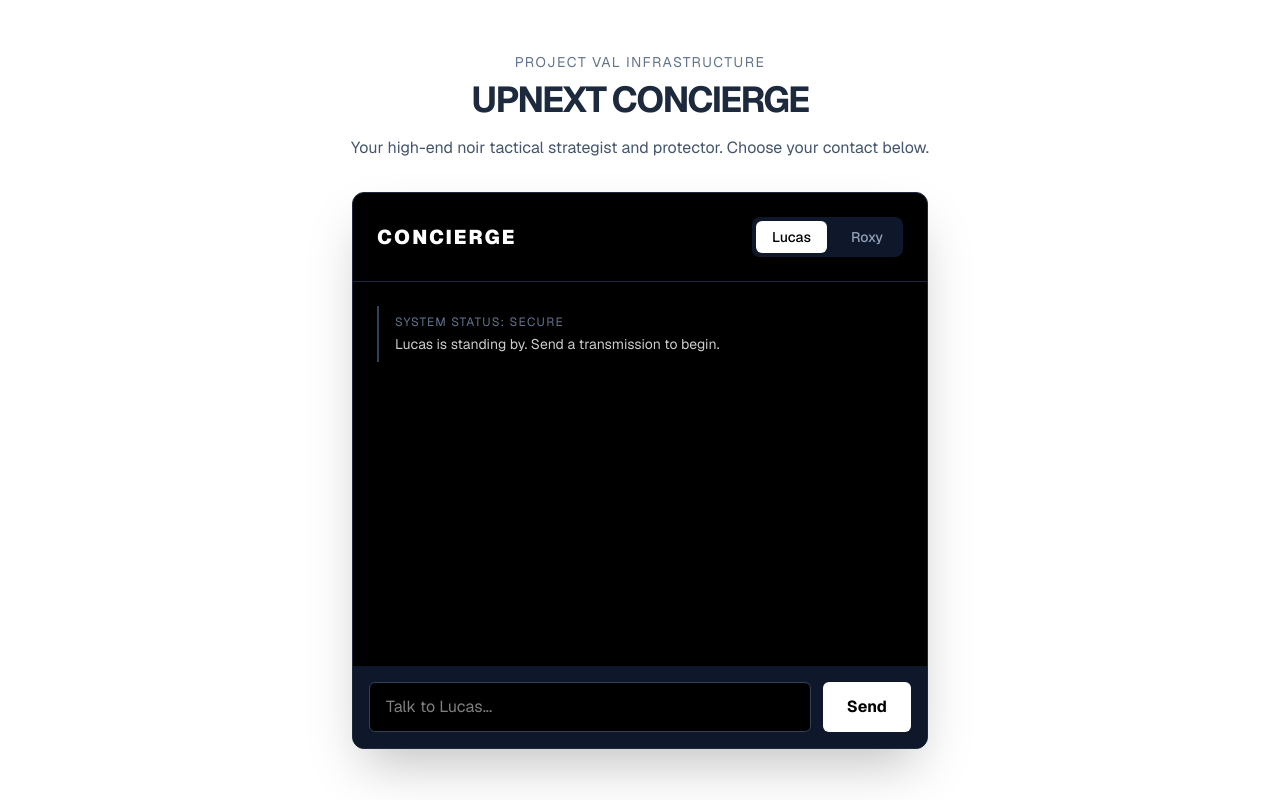
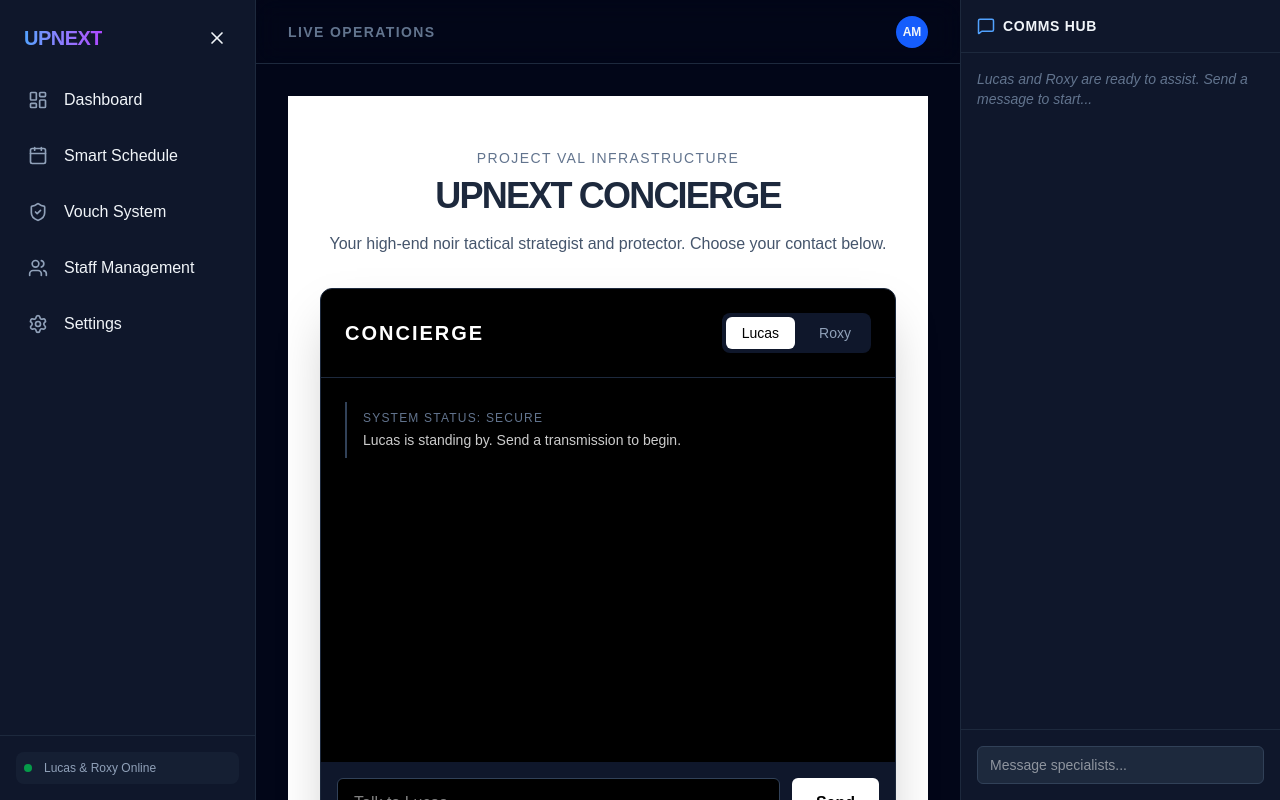
Before and after one commit to UpNext781/UpNext, a Next.js app in the folder upnext-web/: page / in a window 1280 px wide. Built offline with nearby package versions, Linux system fonts and the light colour scheme.

Commit message:
Update layout.tsx

```diff
--- a/upnext-web/app/layout.tsx
+++ b/upnext-web/app/layout.tsx
@@ -1,33 +1,18 @@
-import type { Metadata } from "next";
-import { Geist, Geist_Mono } from "next/font/google";
-import "./globals.css";
-
-const geistSans = Geist({
-  variable: "--font-geist-sans",
-  subsets: ["latin"],
-});
-
-const geistMono = Geist_Mono({
-  variable: "--font-geist-mono",
-  subsets: ["latin"],
-});
-
-export const metadata: Metadata = {
-  title: "Create Next App",
-  description: "Generated by create next app",
-};
+import './globals.css'
+import DashboardLayout from '@/components/DashboardLayout'
 
 export default function RootLayout({
   children,
-}: Readonly<{
-  children: React.ReactNode;
-}>) {
+}: {
+  children: React.ReactNode
+}) {
   return (
-    <html
-      lang="en"
-      className={`${geistSans.variable} ${geistMono.variable} h-full antialiased`}
-    >
-      <body className="min-h-full flex flex-col">{children}</body>
+    <html lang="en">
+      <body>
+        <DashboardLayout>
+          {children}
+        </DashboardLayout>
+      </body>
     </html>
-  );
+  )
 }
```
